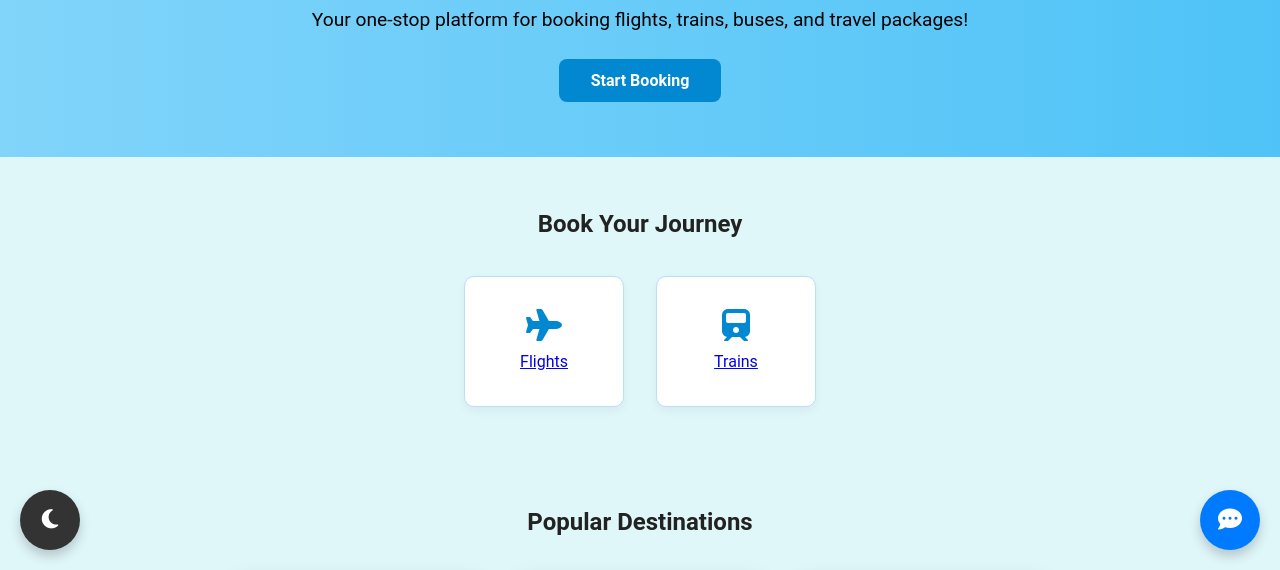
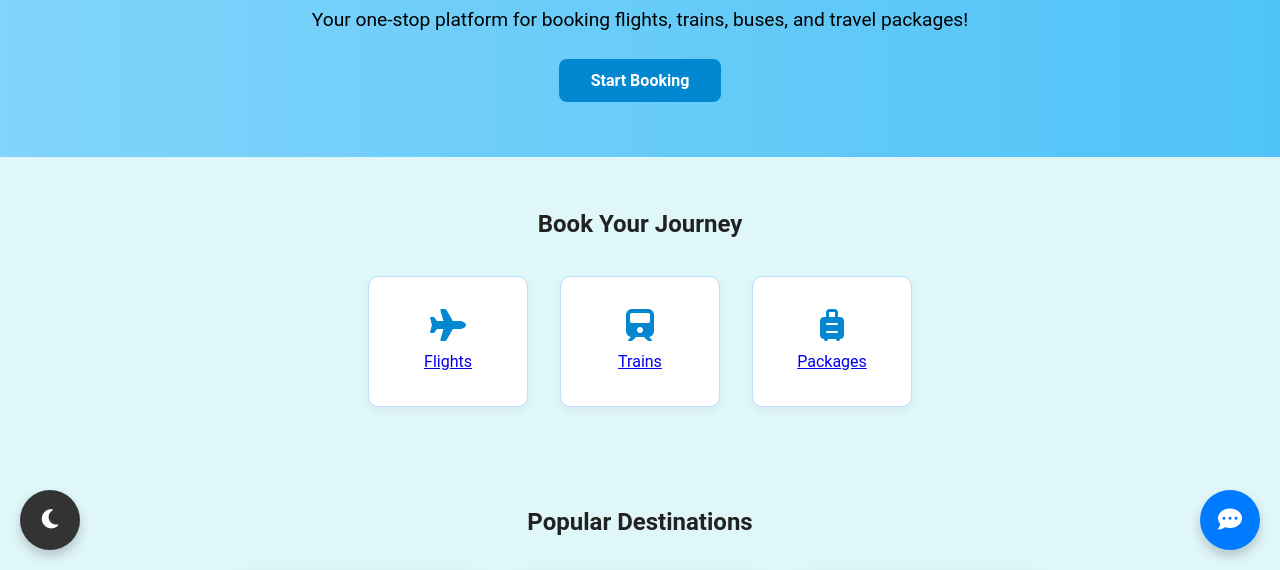
Before and after one commit to Manoj1832/trip, a website: page views/index.html in a window 1280 px wide. Shown: the part 230-800 px from the top of the page. Drawn offline with nearby package versions, Linux system fonts and the light colour scheme.

```diff
--- a/views/index.html
+++ b/views/index.html
@@ -44,6 +44,7 @@
     <div class="booking-cards">
       <div class="booking-card"><a href="flight.html"><i class="fas fa-plane"></i><p>Flights</p></a></div>
       <div class="booking-card"><a href="train.html"><i class="fas fa-train"></i><p>Trains</p></a></div>
+      <div class="booking-card"><a href="packages.html"><i class="fas fa-suitcase-rolling"></i><p>Packages</p></a></div>
     </div>
   </section>
 
```
